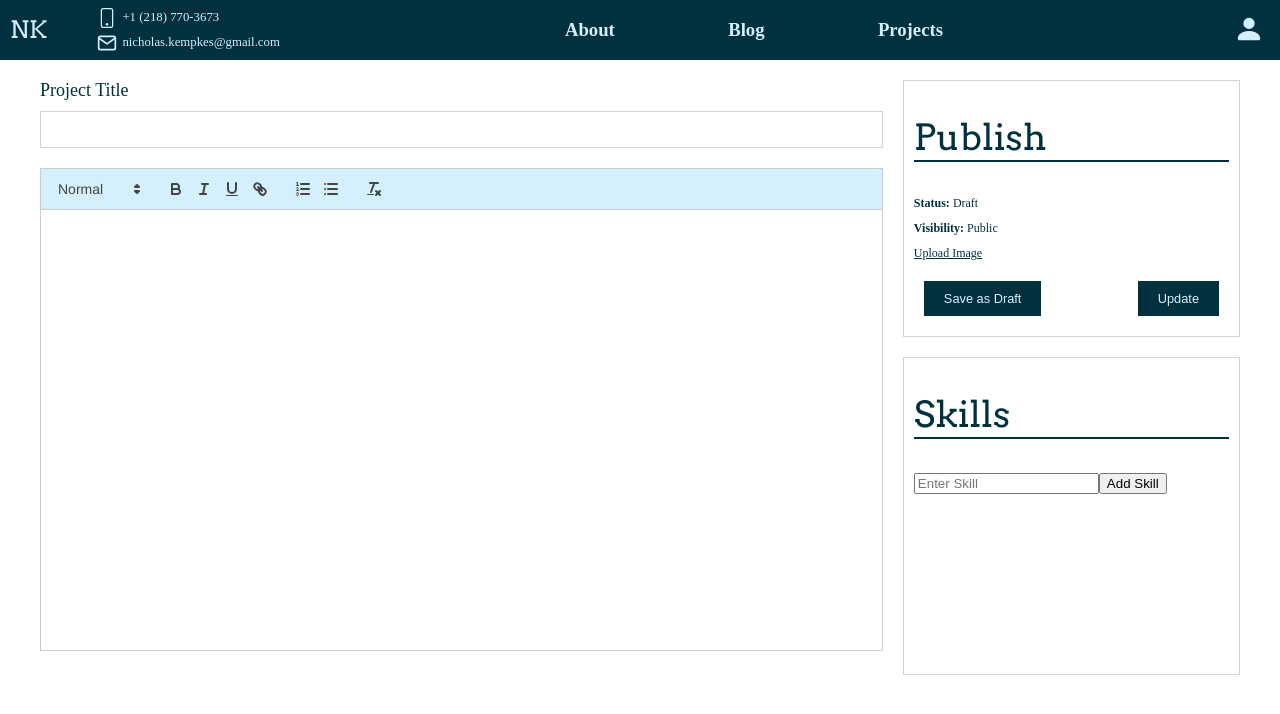
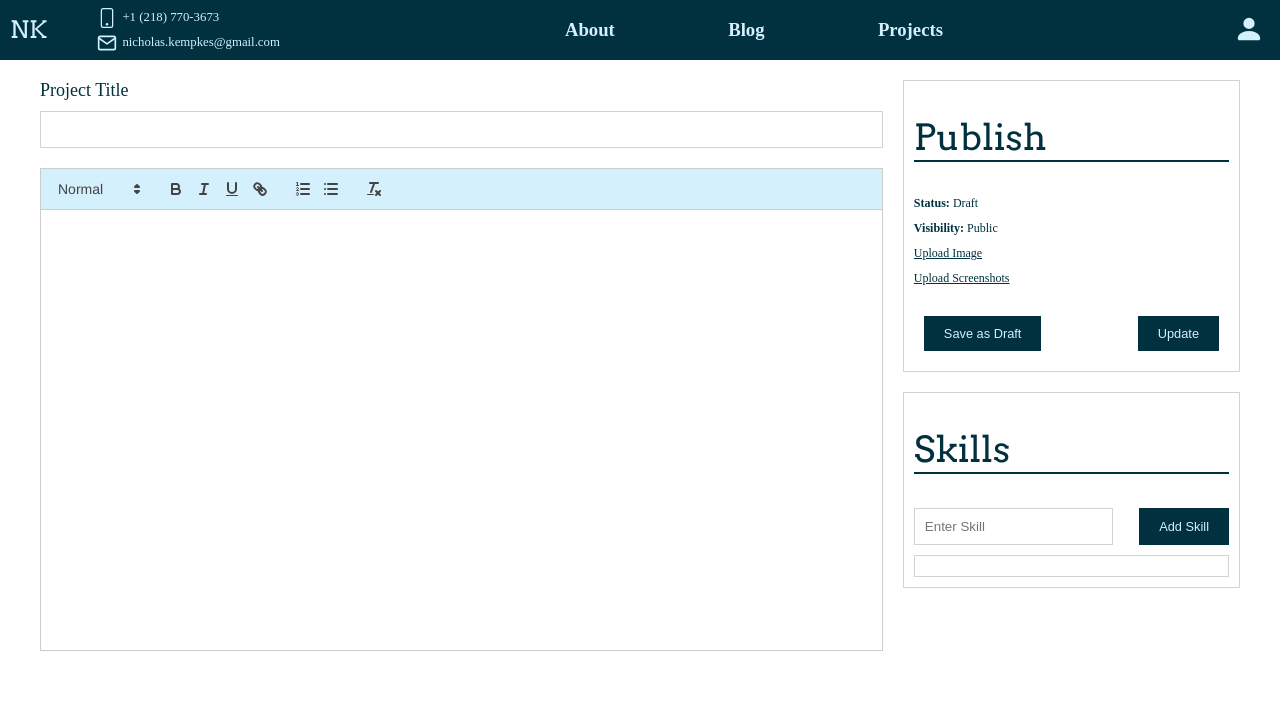
Before and after one commit to kemp3673/Blog, a React (Create React App) app in the folder client/: page /projects/create in a window 1280 px wide. Shown: the top 714 px of the page. Built offline with nearby package versions, Linux system fonts and the light colour scheme.

Commit message:
added ability to add skills, and screenshots to project. Additioanlly have the ability to see a list of inputs and delete them after entry

```diff
--- a/client/src/pages/WriteProject.jsx
+++ b/client/src/pages/WriteProject.jsx
@@ -11,20 +11,30 @@ const WriteProject = () => {
   const [skillInput, setSkillInput] = useState("");
   const [text, setText] = useState("");
   const [uploadedFiles, setUploadedFiles] = useState([]);
+  const [screenshotFile, setScreenshotFile] = useState([]);
 
   const handleSkillEntry = (e) => {
     e.preventDefault();
     const newSkill = skillInput.trim();
 
     if (newSkill === "") return;
-    if (skills.includes(newSkill)) return;
-
+    if (skills.includes(newSkill)) {
+      setSkillInput("");
+      return;
+    }
     setSkills([...skills, newSkill]);
     setSkillInput("");
   };
 
   const handleSkillInputChange = (e) => {
     setSkillInput(e.target.value);
+  };
+
+  const screenShotHandler = (e) => {
+    const files = e.target.files;
+    // Convert the FileList object to an array and store it in the state
+    const filesArray = Array.from(files);
+    setScreenshotFile(...screenshotFile, filesArray);
   };
 
   console.log(uploadedFiles);
@@ -69,6 +79,56 @@ const WriteProject = () => {
             <label className="file_upload" htmlFor="file">
               Upload Image
             </label>
+            {uploadedFiles.length > 0 && (
+              <div className="main_image_upload">
+                <span>{uploadedFiles[0].name}</span>
+                <IconContext.Provider
+                  value={{
+                    className: "shared-class edit_icon",
+                    color: "red",
+                    size: 20,
+                  }}
+                >
+                  <AiFillDelete
+                    className="writeblog_delete"
+                    onClick={() => setUploadedFiles([])}
+                  />
+                </IconContext.Provider>
+              </div>
+            )}
+            <input
+              type="file"
+              id="screenshots"
+              style={{ display: "none" }}
+              multiple
+              onChange={(e) => screenShotHandler(e)}
+            />
+            <label className="file_upload" htmlFor="screenshots">
+              Upload Screenshots
+            </label>
+            <div className="screenshot_files">
+              {screenshotFile.map((file) => (
+                <div className="screenshot_file">
+                  <span>{file.name}</span>
+                  <IconContext.Provider
+                    value={{
+                      className: "shared-class edit_icon",
+                      color: "red",
+                      size: 20,
+                    }}
+                  >
+                    <AiFillDelete
+                      className="writeblog_delete"
+                      onClick={() =>
+                        setScreenshotFile(
+                          screenshotFile.filter((f) => f !== file)
+                        )
+                      }
+                    />
+                  </IconContext.Provider>
+                </div>
+              ))}
+            </div>
             <div className="write_buttons">
               <button className="write_button">Save as Draft</button>
               <button className="write_button">Update</button>
--- a/client/src/style.scss
+++ b/client/src/style.scss
@@ -766,24 +766,54 @@ $aboutBG: url("./assets/images/about_background.jpeg");
           .writeblog_menu_item {
             border: 1px solid lightgray;
             padding: 10px;
-            // flex: 1;
             display: flex;
             flex-direction: column;
             justify-content: space-between;
             gap: 10px;
             font-size: 12px;
             color: $color1;
+            form {
+              display: flex;
+              justify-content: space-between;
+              input {
+                padding: 10px;
+                border: 1px solid lightgray;
+              }
+              button {
+                padding: 10px;
+                font-size: 0.8rem;
+                border: none;
+                background-color: $color1;
+                color: $color5;
+                cursor: pointer;
+                transition: all 0.2s ease-in-out;
+                padding: 10px 20px;
+                margin: 10px;
+                width: max-content;
+                margin: 0;
+              }
+            }
             .writeblog_skills {
               display: flex;
               flex-direction: column;
-              height: 20vh;
+              height: fit-content;
+              max-height: 100px;
               overflow-y: scroll;
-              gap: 10px;
+              border: 1px solid lightgray;
+              padding: 10px;
+              gap: 5px;
               .writeblog_skill {
                 display: flex;
                 flex-direction: row;
                 justify-content: space-between;
                 align-items: center;
+                span {
+                  border-radius: 5px;
+                  background-color: $color1;
+                  padding: 5px;
+                  font-size: 1rem;
+                  color: $color5;
+                }
                 .writeblog_delete {
                   cursor: pointer;
                   padding-right: 10px;
@@ -793,6 +823,37 @@ $aboutBG: url("./assets/images/about_background.jpeg");
             .file_upload {
               text-decoration: underline;
               cursor: pointer;
+            }
+            .main_image_upload {
+              display: flex;
+              justify-content: space-between;
+              span {
+                font-size: 0.7rem;
+                color: $color3;
+              }
+              .writeblog_delete {
+                cursor: pointer;
+                padding-right: 10px;
+              }
+            }
+            .screenshot_files {
+              display: flex;
+              flex-direction: column;
+              gap: 5px;
+              .screenshot_file {
+                display: flex;
+                flex-direction: row;
+                justify-content: space-between;
+                align-items: center;
+                span {
+                  font-size: 0.7rem;
+                  color: $color3;
+                }
+                .writeblog_delete {
+                  cursor: pointer;
+                  padding-right: 10px;
+                }
+              }
             }
             .write_buttons {
               display: flex;
```
